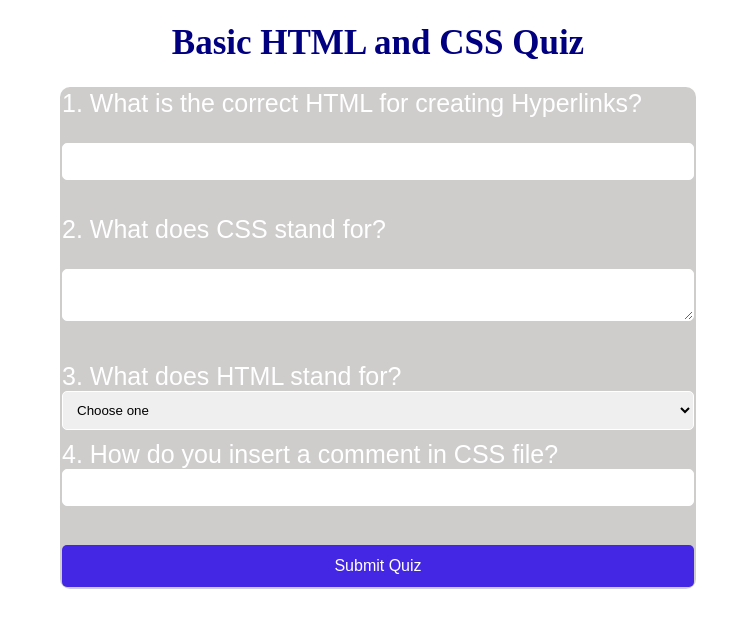
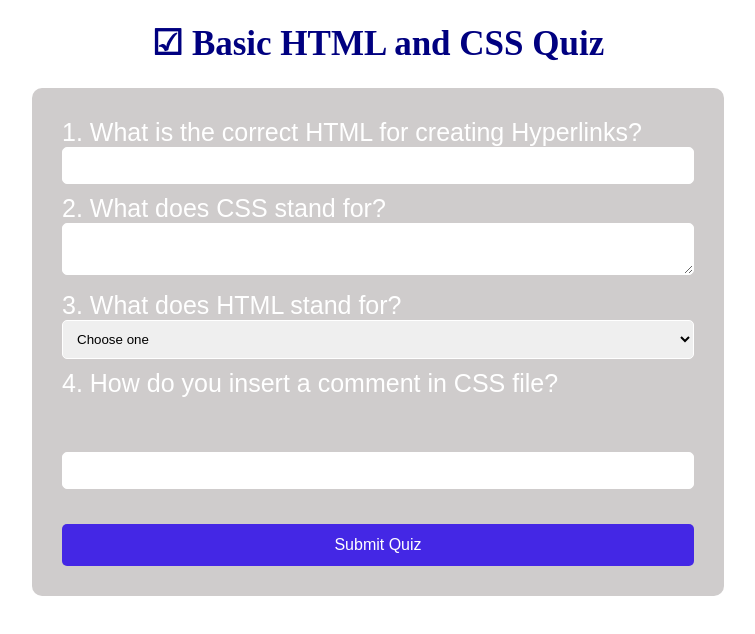
Before and after one commit to DavidMichaelInnocent/wdd130, a plain HTML site: page quiz.html in a window 1280 px wide. Shown: the whole page, without its empty margins (262-1017 px from the left). Drawn offline with Linux system fonts and the light colour scheme.

Commit message:
New file created

```diff
--- a/quiz.html
+++ b/quiz.html
@@ -9,13 +9,13 @@
         <link rel="stylesheet" href="styles/quiz.css">
     </head>
     <body>
-        <h1 id="p1">Basic HTML and CSS Quiz</h1>
+        <h1 id="p1">☑︎ Basic HTML and CSS Quiz</h1>
         <div id="design">
             <form id="quiz">
                 <label for="q1">1. What is the correct HTML for creating Hyperlinks?</label>
-                <p><input type="text" name="q1" id="q1"></p>
+                <input type="text" name="q1" id="q1">
                 <label for="q2">2. What does CSS stand for?</label>
-                <p><textarea name="q2" id="q2"></textarea></p>
+                <textarea name="q2" id="q2"></textarea>
                 <label for="q3">3. What does HTML stand for?</label>
                 <select name="q3" id="q3" >
                     <option value="">Choose one</option>
@@ -24,8 +24,8 @@
                     <option value="3" >Home Tool Markup Language</option>
                 </select>
                 <label for="q4">4. How do you insert a comment in CSS file?</label>
-                <input type="number" name="q4" id="q4" required>
                 <br><br>
+                <p><input type="number" name="q4" id="q4" required></p>
                 <input type="submit" id="submit" value="Submit Quiz">
             </form>
         </div>
--- a/styles/quiz.css
+++ b/styles/quiz.css
@@ -9,7 +9,7 @@
     margin: 0 auto;
     font-family: Arial, sans-serif;
     text-align: center;
-    padding: 2px;
+    padding: 30px;
     font-size: 25px;
     text-align: left;
     border-radius: 10px;
@@ -58,6 +58,7 @@ cursor: pointer;
 font-size: 16px;
 align-items: center;
 width: 100%;
+height: auto;
 }
 
 #submit:hover {
```
